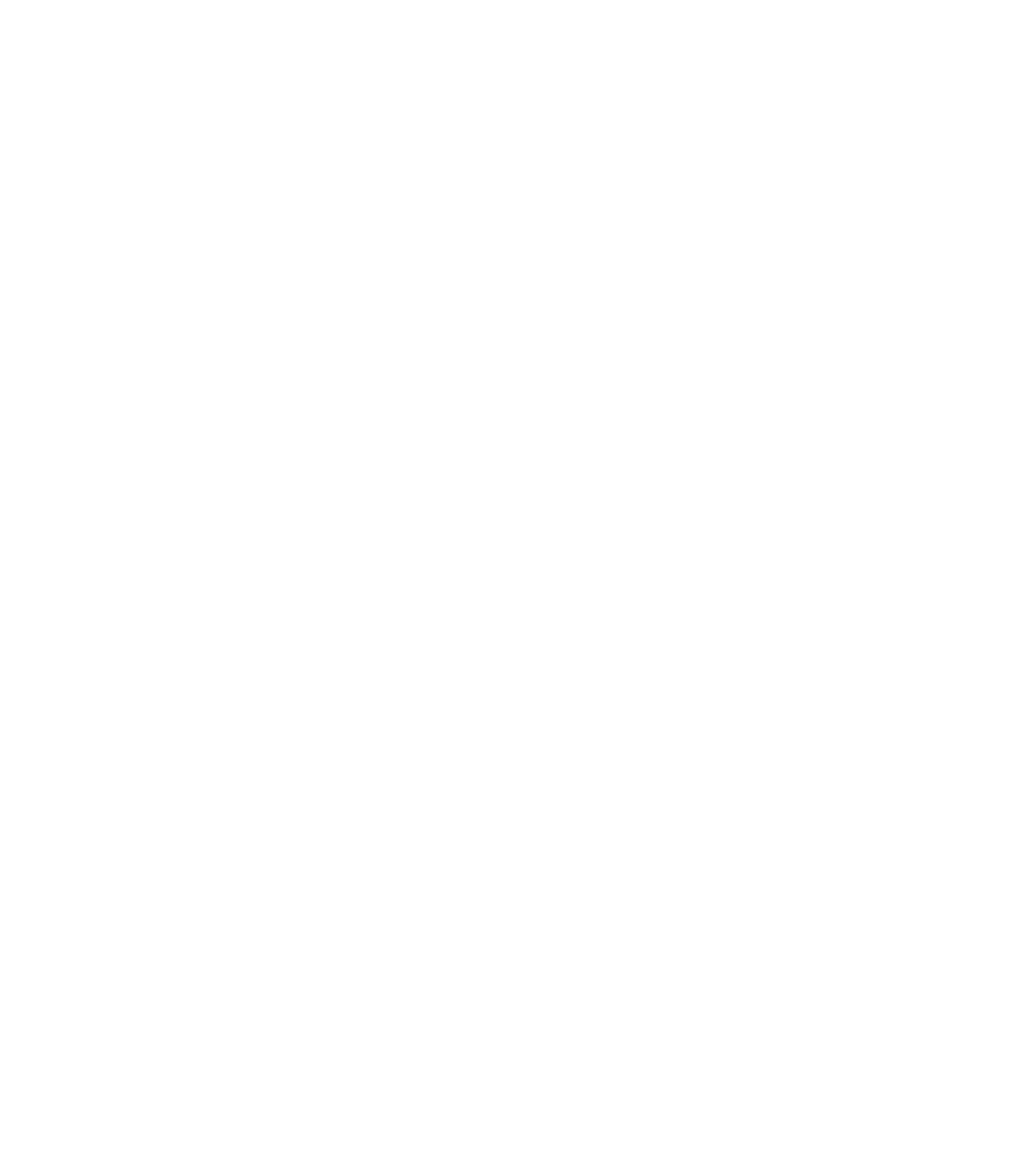
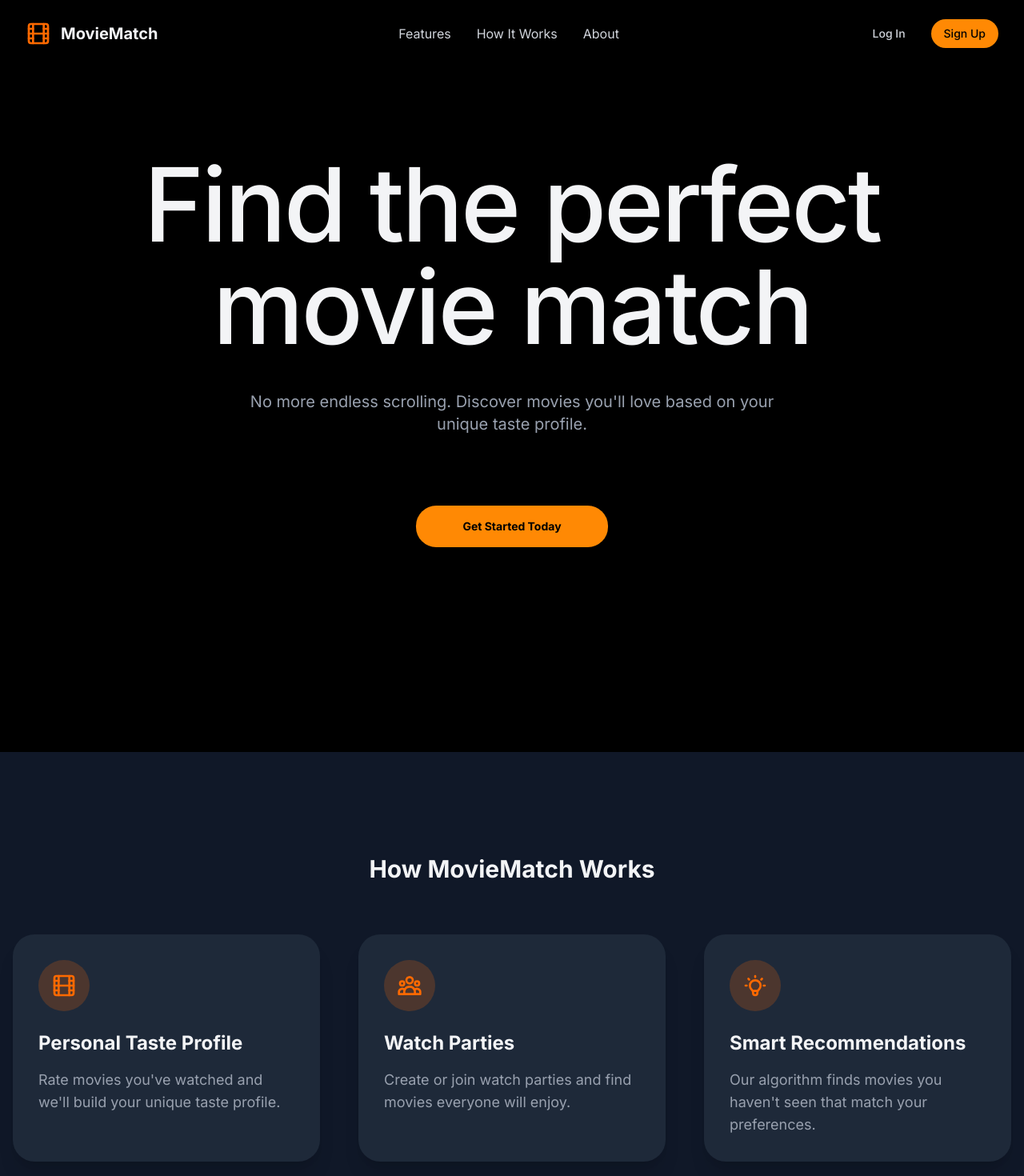
Before and after one commit to Treetrampler/movie-matcher, a Next.js app: page / in a window 1280 px wide. Shown: the top 1470 px of the page at 80% size. Before the commit the page ends 800 px from the top, so only its background shows below. Built offline with nearby package versions, Linux system fonts and the light colour scheme.

Commit message:
feat: initialise landing page

```diff
--- a/src/app/globals.css
+++ b/src/app/globals.css
@@ -64,7 +64,7 @@
 }
 
 :root {
-  --radius: 0.625rem;
+  --radius: 1.7rem;
   --background: oklch(1 0 0);
   --foreground: oklch(0.145 0 0);
   --card: oklch(1 0 0);
--- a/src/app/layout.tsx
+++ b/src/app/layout.tsx
@@ -1,16 +1,33 @@
-import Providers from "~/providers";
+import type React from "react";
+import "@/app/globals.css";
+import { ThemeProvider } from "@/components/theme-provider";
+import type { Metadata } from "next";
+import { Inter } from "next/font/google";
 
-import "./globals.css";
+const inter = Inter({ subsets: ["latin"] });
+
+export const metadata: Metadata = {
+  title: "MovieMatch - Find Your Perfect Movie",
+  description:
+    "Discover movies based on your unique taste profile and find perfect matches for group movie nights.",
+};
 
 export default function RootLayout({
   children,
-}: Readonly<{
+}: {
   children: React.ReactNode;
-}>) {
+}) {
   return (
-    <html dir="ltr" lang="en" suppressHydrationWarning>
-      <body>
-        <Providers>{children}</Providers>
+    <html lang="en" suppressHydrationWarning>
+      <body className={inter.className}>
+        <ThemeProvider
+          attribute="class"
+          defaultTheme="dark"
+          enableSystem={false}
+          disableTransitionOnChange
+        >
+          {children}
+        </ThemeProvider>
       </body>
     </html>
   );
--- a/src/app/page.tsx
+++ b/src/app/page.tsx
@@ -1,3 +1,168 @@
-export default function Home() {
-  return <></>;
+import Link from "next/link";
+import { Button } from "@/components/ui/button";
+import { Film } from "lucide-react";
+
+export default function LandingPage() {
+  return (
+    <div className="flex min-h-screen flex-col bg-black text-gray-100">
+      {/* Header */}
+      <header className="fixed z-10 w-full bg-black/90 px-8 py-6 backdrop-blur-sm">
+        <div className="container mx-auto flex items-center justify-between">
+          <div className="flex items-center gap-3">
+            <Film className="h-8 w-8 text-orange-500" />
+            <span className="text-xl font-bold">MovieMatch</span>
+          </div>
+
+          <nav className="hidden items-center gap-8 md:flex">
+            <Link
+              href="#features"
+              className="text-gray-300 transition-colors hover:text-orange-500"
+            >
+              Features
+            </Link>
+            <Link
+              href="#how-it-works"
+              className="text-gray-300 transition-colors hover:text-orange-500"
+            >
+              How It Works
+            </Link>
+            <Link
+              href="#about"
+              className="text-gray-300 transition-colors hover:text-orange-500"
+            >
+              About
+            </Link>
+          </nav>
+
+          <div className="flex items-center gap-4">
+            <Link href="/login">
+              <Button
+                variant="ghost"
+                className="text-gray-300 hover:bg-gray-900 hover:text-orange-500"
+              >
+                Log In
+              </Button>
+            </Link>
+            <Link href="/signup">
+              <Button className="text-l bg-orange-400 text-black hover:bg-orange-700">
+                Sign Up
+              </Button>
+            </Link>
+          </div>
+        </div>
+      </header>
+
+      {/* Main content */}
+      <main className="flex flex-1 flex-col items-center justify-center px-4 py-32 text-center md:py-48">
+        <div className="mx-auto max-w-6xl space-y-10">
+          <h1 className="text-4xl font-medium tracking-tight md:text-9xl">
+            Find the perfect movie match
+          </h1>
+          <p className="mx-auto max-w-2xl text-lg text-gray-400 md:text-xl">
+            No more endless scrolling. Discover movies you'll love based on your
+            unique taste profile.
+          </p>
+
+          <div className="flex flex-col justify-center gap-4 pt-12 pb-16 sm:flex-row">
+            <Link href="/signup">
+              <Button
+                size="lg"
+                className="h-13 w-60 bg-orange-400 px-8 py-6 text-sm font-bold text-black hover:bg-orange-700"
+              >
+                Get Started Today
+              </Button>
+            </Link>
+          </div>
+        </div>
+      </main>
+
+      {/* Features section */}
+      <section id="features" className="min-h-screen bg-gray-900 py-32">
+        <div className="container mx-auto px-4">
+          <h2 className="mb-16 text-center text-3xl font-bold">
+            How MovieMatch Works
+          </h2>
+
+          <div className="grid gap-12 md:grid-cols-3">
+            <div className="rounded-lg bg-gray-800 p-8 shadow-xl">
+              <div className="mb-6 flex h-16 w-16 items-center justify-center rounded-full bg-orange-500/20">
+                <Film className="h-8 w-8 text-orange-500" />
+              </div>
+              <h3 className="mb-4 text-2xl font-bold">
+                Personal Taste Profile
+              </h3>
+              <p className="text-lg text-gray-400">
+                Rate movies you've watched and we'll build your unique taste
+                profile.
+              </p>
+            </div>
+
+            <div className="rounded-lg bg-gray-800 p-8 shadow-xl">
+              <div className="mb-6 flex h-16 w-16 items-center justify-center rounded-full bg-orange-500/20">
+                <svg
+                  xmlns="http://www.w3.org/2000/svg"
+                  className="h-8 w-8 text-orange-500"
+                  fill="none"
+                  viewBox="0 0 24 24"
+                  stroke="currentColor"
+                >
+                  <path
+                    strokeLinecap="round"
+                    strokeLinejoin="round"
+                    strokeWidth={2}
+                    d="M17 20h5v-2a3 3 0 00-5.356-1.857M17 20H7m10 0v-2c0-.656-.126-1.283-.356-1.857M7 20H2v-2a3 3 0 015.356-1.857M7 20v-2c0-.656.126-1.283.356-1.857m0 0a5.002 5.002 0 019.288 0M15 7a3 3 0 11-6 0 3 3 0 016 0zm6 3a2 2 0 11-4 0 2 2 0 014 0zM7 10a2 2 0 11-4 0 2 2 0 014 0z"
+                  />
+                </svg>
+              </div>
+              <h3 className="mb-4 text-2xl font-bold">Watch Parties</h3>
+              <p className="text-lg text-gray-400">
+                Create or join watch parties and find movies everyone will
+                enjoy.
+              </p>
+            </div>
+
+            <div className="rounded-lg bg-gray-800 p-8 shadow-xl">
+              <div className="mb-6 flex h-16 w-16 items-center justify-center rounded-full bg-orange-500/20">
+                <svg
+                  xmlns="http://www.w3.org/2000/svg"
+                  className="h-8 w-8 text-orange-500"
+                  fill="none"
+                  viewBox="0 0 24 24"
+                  stroke="currentColor"
+                >
+                  <path
+                    strokeLinecap="round"
+                    strokeLinejoin="round"
+                    strokeWidth={2}
+                    d="M9.663 17h4.673M12 3v1m6.364 1.636l-.707.707M21 12h-1M4 12H3m3.343-5.657l-.707-.707m2.828 9.9a5 5 0 117.072 0l-.548.547A3.374 3.374 0 0014 18.469V19a2 2 0 11-4 0v-.531c0-.895-.356-1.754-.988-2.386l-.548-.547z"
+                  />
+                </svg>
+              </div>
+              <h3 className="mb-4 text-2xl font-bold">Smart Recommendations</h3>
+              <p className="text-lg text-gray-400">
+                Our algorithm finds movies you haven't seen that match your
+                preferences.
+              </p>
+            </div>
+          </div>
+        </div>
+      </section>
+
+      {/* Footer */}
+      <footer className="border-t border-gray-800 py-8">
+        <div className="container mx-auto px-4">
+          <div className="flex flex-col items-center justify-between md:flex-row">
+            <div className="mb-4 flex items-center gap-2 md:mb-0">
+              <Film className="h-6 w-6 text-orange-500" />
+              <span className="font-bold">MovieMatch</span>
+            </div>
+
+            <div className="text-sm text-gray-500">
+              &copy; {new Date().getFullYear()} MovieMatch. All rights reserved.
+            </div>
+          </div>
+        </div>
+      </footer>
+    </div>
+  );
 }
--- /dev/null
+++ b/src/components/theme-provider.tsx
@@ -0,0 +1,74 @@
+"use client";
+
+import type React from "react";
+
+import { createContext, useContext, useEffect, useState } from "react";
+
+type Theme = "dark" | "light" | "system";
+
+type ThemeProviderProps = {
+  children: React.ReactNode;
+  defaultTheme?: Theme;
+  attribute?: string;
+  enableSystem?: boolean;
+  disableTransitionOnChange?: boolean;
+};
+
+const initialState: {
+  theme: Theme;
+  setTheme: (theme: Theme) => void;
+} = {
+  theme: "dark",
+  setTheme: () => null,
+};
+
+const ThemeProviderContext = createContext(initialState);
+
+export function ThemeProvider({
+  children,
+  defaultTheme = "dark",
+  attribute = "class",
+  enableSystem = false,
+  disableTransitionOnChange = false,
+  ...props
+}: ThemeProviderProps) {
+  const [theme, setTheme] = useState<Theme>(defaultTheme);
+
+  useEffect(() => {
+    const root = window.document.documentElement;
+
+    // Remove old classes
+    root.classList.remove("light", "dark");
+
+    // Add class based on theme
+    if (theme === "system") {
+      const systemTheme = window.matchMedia("(prefers-color-scheme: dark)")
+        .matches
+        ? "dark"
+        : "light";
+      root.classList.add(systemTheme);
+    } else {
+      root.classList.add(theme);
+    }
+  }, [theme]);
+
+  const value = {
+    theme,
+    setTheme: (theme: Theme) => setTheme(theme),
+  };
+
+  return (
+    <ThemeProviderContext.Provider {...props} value={value}>
+      {children}
+    </ThemeProviderContext.Provider>
+  );
+}
+
+export const useTheme = () => {
+  const context = useContext(ThemeProviderContext);
+
+  if (context === undefined)
+    throw new Error("useTheme must be used within a ThemeProvider");
+
+  return context;
+};
```
Also changed, not shown: 1 other file (tests, documents, lock files or other folders).
